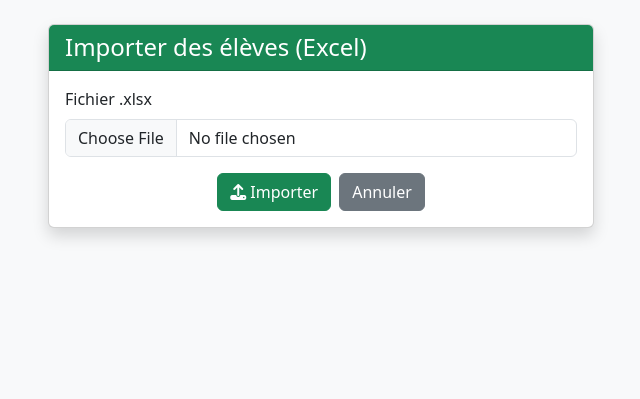
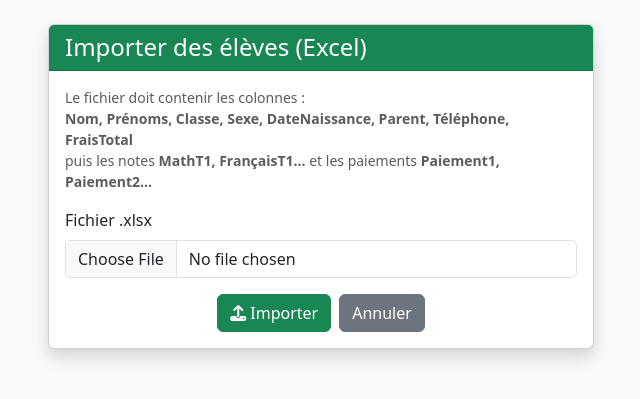
Before and after one commit to appolinair2355/Mont-sion, a Flask app: page /import_excel in a window 1280 px wide. Shown: the part 56-455 px from the top of the page, without its empty margins (319-959 px from the left). Run offline with Flask 3, Linux system fonts and the light colour scheme.

Commit message:
Update import_excel.html

```diff
--- a/templates/import_excel.html
+++ b/templates/import_excel.html
@@ -7,6 +7,11 @@
         <h4 class="mb-0">Importer des élèves (Excel)</h4>
       </div>
       <div class="card-body">
+        <p class="small text-muted">
+          Le fichier doit contenir les colonnes :<br>
+          <strong>Nom, Prénoms, Classe, Sexe, DateNaissance, Parent, Téléphone, FraisTotal</strong><br>
+          puis les notes <strong>MathT1, FrançaisT1…</strong> et les paiements <strong>Paiement1, Paiement2…</strong>
+        </p>
         <form method="POST" enctype="multipart/form-data">
           <div class="mb-3">
             <label for="file" class="form-label">Fichier .xlsx</label>
```
